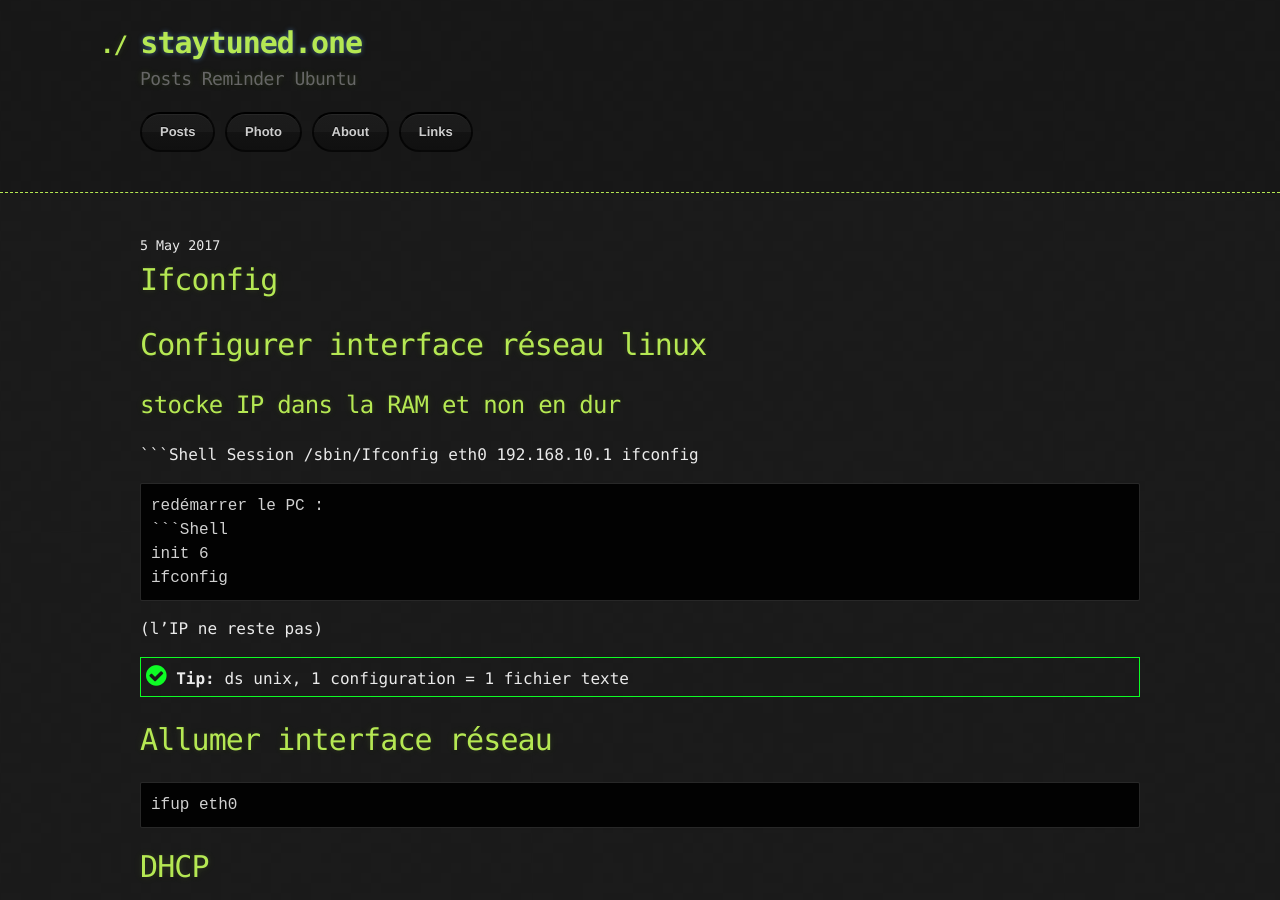
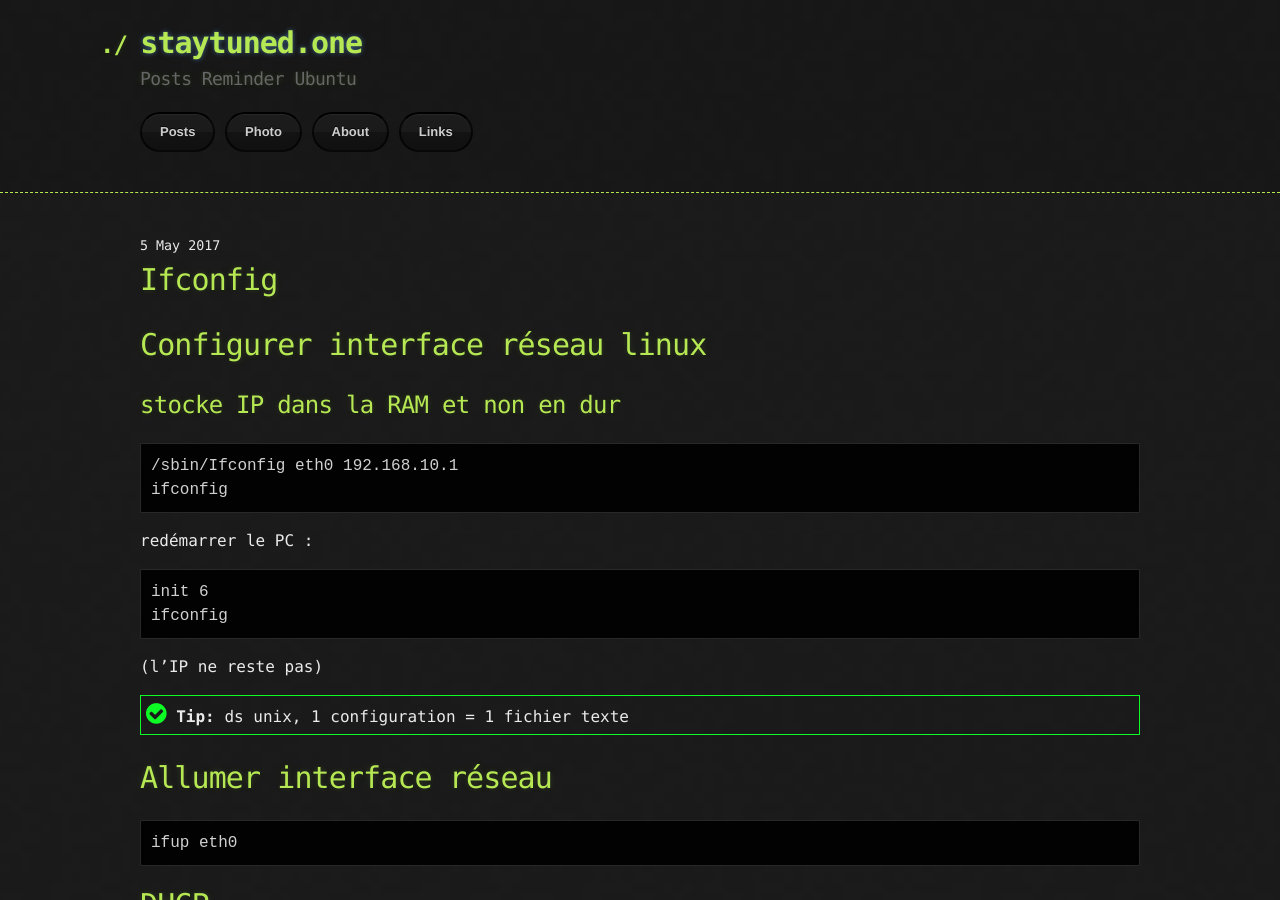
Before and after one commit to staytuned4/staytuned4.github.io, a Jekyll site: the page built from _posts/2017-05-05-ifconfig.md, in a window 1280 px wide and 900 px high. Built offline with Jekyll 4.4.1, drawn with Linux system fonts in a browser that asks for light colours; nearby versions of some CDN libraries.

Commit message:
Update 2017-05-05-ifconfig.md

````diff
--- a/_posts/2017-05-05-ifconfig.md
+++ b/_posts/2017-05-05-ifconfig.md
@@ -5,12 +5,12 @@ tags: [ifconfig, dhcp, ip fix, ]
 # Configurer interface réseau linux
 
 ## stocke IP dans la RAM et non en dur
-```Shell Session
+```
 /sbin/Ifconfig eth0 192.168.10.1
 ifconfig
 ```
 redémarrer le PC :
-```Shell
+```
 init 6
 ifconfig
 ```
````
